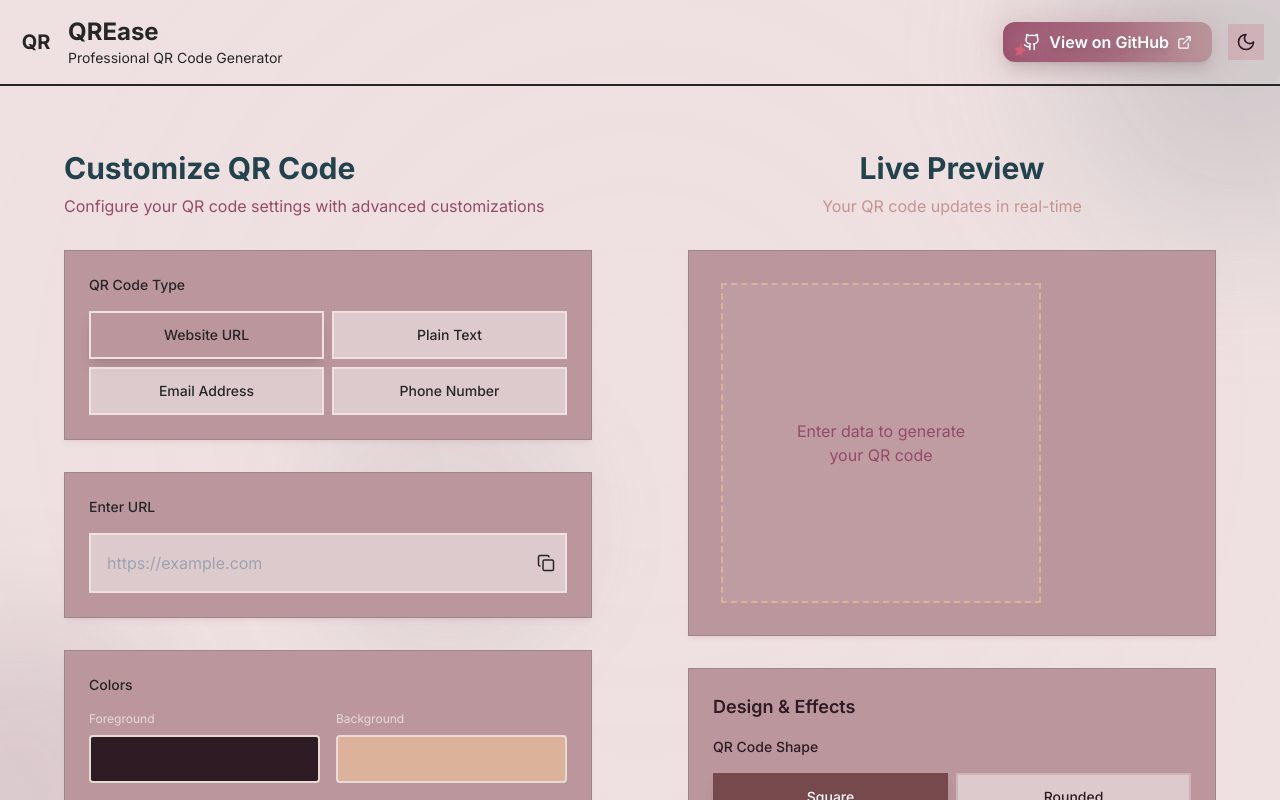
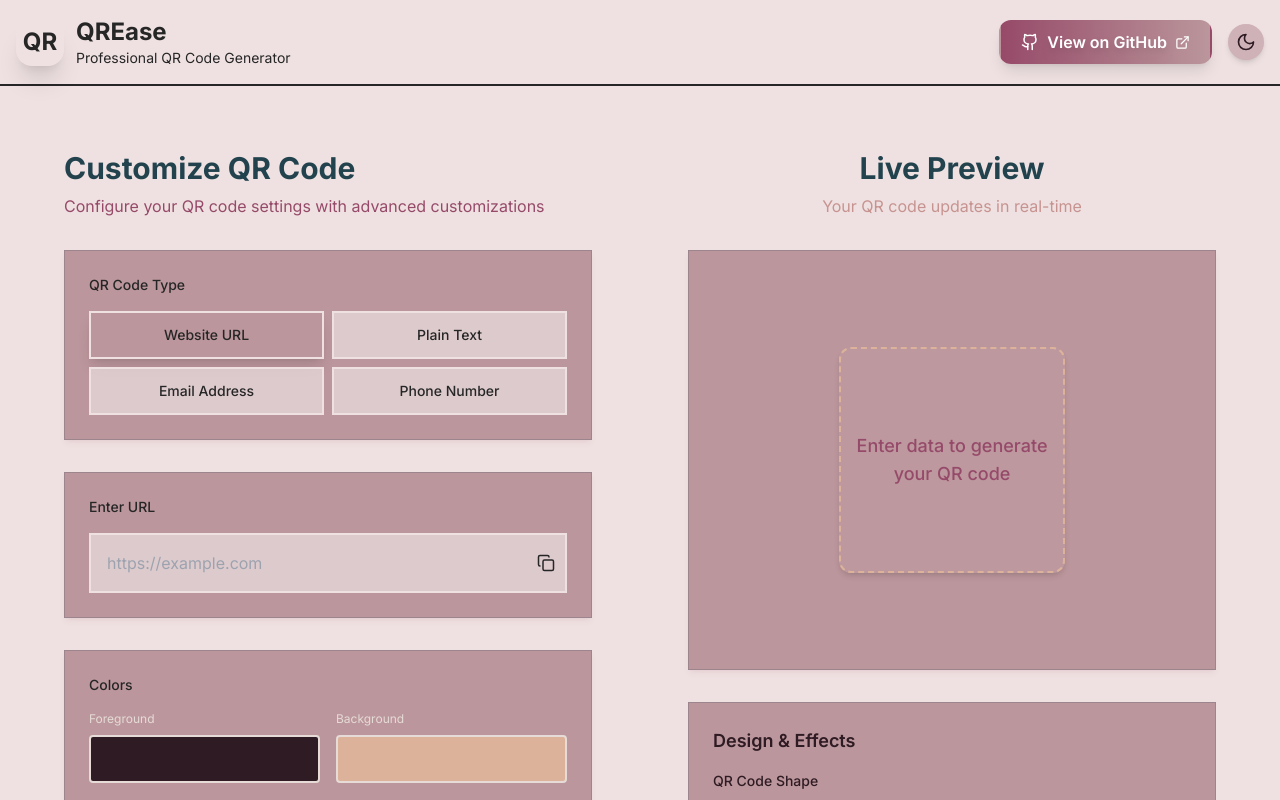
Before and after one commit to levelupsvr/QR-Ease, a React (Vite) app: page / in a window 1280 px wide. Shown: the top 800 px of the page. Built offline with nearby package versions, Linux system fonts and the light colour scheme.

Commit message:
more fixes and animations

```diff
--- a/src/components/BackgroundEffects.tsx
+++ b/src/components/BackgroundEffects.tsx
@@ -1,54 +1,3 @@
-import { motion } from 'framer-motion';
-
-const BackgroundEffects = () => {
-  return (
-    <div className="fixed inset-0 overflow-hidden pointer-events-none z-[-1]">
-      {/* Animated blobs */}
-      <motion.div
-        className="absolute -top-32 -right-32 w-96 h-96 bg-[radial-gradient(hsl(var(--muted)/0.2),hsl(var(--background)/0.2))] rounded-full blur-3xl"
-        animate={{
-          x: [0, 50, 0],
-          y: [0, -30, 0],
-          scale: [1, 1.1, 1],
-        }}
-        transition={{
-          duration: 20,
-          repeat: Infinity,
-          ease: "easeInOut"
-        }}
-      />
-
-      <motion.div
-        className="absolute -bottom-32 -left-32 w-80 h-80 bg-[radial-gradient(hsl(var(--primary)/0.15),hsl(var(--muted)/0.15))] rounded-full blur-3xl"
-        animate={{
-          x: [0, -40, 0],
-          y: [0, 40, 0],
-          scale: [1, 0.9, 1],
-        }}
-        transition={{
-          duration: 25,
-          repeat: Infinity,
-          ease: "easeInOut"
-        }}
-      />
-
-      <motion.div
-        className="absolute top-1/2 left-1/4 w-64 h-64 bg-[radial-gradient(hsl(var(--accent)/0.1),hsl(var(--muted)/0.1))] rounded-full blur-2xl"
-        animate={{
-          rotate: [0, 360],
-          scale: [1, 1.2, 1],
-        }}
-        transition={{
-          duration: 30,
-          repeat: Infinity,
-          ease: "linear"
-        }}
-      />
-
-      {/* Soft radial layer */}
-      <div className="absolute inset-0 bg-[radial-gradient(circle,transparent,hsl(var(--background)/0.05),transparent)] opacity-50" />
-    </div>
-  );
-};
+const BackgroundEffects = () => null;
 
 export default BackgroundEffects;
--- a/src/components/Footer.tsx
+++ b/src/components/Footer.tsx
@@ -7,14 +7,14 @@ const Footer = () => {
       initial={{ y: 50, opacity: 0 }}
       animate={{ y: 0, opacity: 1 }}
       transition={{ duration: 1, ease: 'easeOut' }}
-      className="relative mt-auto overflow-hidden bg-gradient-to-r from-[hsl(var(--background))] via-[hsl(var(--popover))] to-[hsl(var(--secondary))] border border-[hsl(var(--border))] text-muted dark:from-[#1a1a1a] dark:via-[#2a2a2a] dark:to-[#1a1a1a] py-10 px-6 border-t border-[#fddedf] dark:border-[#333]"
+      className="relative mt-auto overflow-hidden bg-gradient-to-r from-[hsl(var(--background))] via-[hsl(var(--popover))] to-[hsl(var(--secondary))] border border-[hsl(var(--border))] text-muted dark:from-accent dark:via-background dark:to-accent py-10 px-6 border-t border-[#fddedf] dark:border-[#333]"
     >
       {/* Animated Floating Circles */}
       <div className="absolute -top-10 left-0 w-full h-full pointer-events-none opacity-20">
         <motion.div
           animate={{ y: [0, -20, 0] }}
           transition={{ repeat: Infinity, duration: 6 }}
-          className="absolute w-40 h-40 bg-petal rounded-full blur-3xl left-10"
+          className="absolute w-40 h-40 bg-accent dark:bg-ring rounded-full blur-3xl left-10"
         />
         <motion.div
           animate={{ y: [0, -15, 0] }}
--- a/src/components/Header.tsx
+++ b/src/components/Header.tsx
@@ -5,19 +5,27 @@ import ThemeToggle from "./ThemeToggle";
 const Header = () => {
   return (
     <motion.header
-      initial={{ y: -20, opacity: 0 }}
+      initial={{ y: -32, opacity: 0 }}
       animate={{ y: 0, opacity: 1 }}
-      // Uses root variables for light mode; dark styles preserved
-      className="bg-[var(--background)] border-b-2 border-[var(--destructive)] p-4 dark:bg-raisin-black dark:border-rosy-brown"
+      transition={{ type: "spring", stiffness: 80, damping: 16 }}
+      className="bg-[var(--background)] border-b-2 border-[var(--destructive)] p-4 dark:bg-raisin-black dark:border-rosy-brown relative z-20"
     >
       <div className="max-w-7xl mx-auto flex items-center justify-between">
+        {/* Animated gradient logo */}
+        <div className="flex items-center gap-3">
           <motion.div
-          whileHover={{ scale: 1.05 }}
-          className="flex items-center gap-3"
+            initial={{ backgroundPosition: "0% 50%" }}
+            animate={{ backgroundPosition: "100% 50%" }}
+            transition={{
+              duration: 8,
+              repeat: Infinity,
+              repeatType: "reverse",
+              ease: "linear",
+            }}
+            className="w-12 h-12 rounded-2xl shadow-xl flex items-center justify-center font-extrabold text-2xl text-[var(--accent-foreground)] bg-gradient-to-br from-[var(--secondary)] via-[var(--primary)] to-[var(--destructive)] bg-[length:200%_200%]"
           >
-          <div className="w-10 h-10 bg-gradient-to-br from-[var(--secondary)] to-[var(--destructive)] flex items-center justify-center text-[var(--accent-foreground)] font-bold text-xl">
             QR
-          </div>
+          </motion.div>
           <div>
             <h1 className="text-2xl font-bold text-[var(--foreground)] dark:text-silver-pink">
               QREase
@@ -26,18 +34,15 @@ const Header = () => {
               Professional QR Code Generator
             </p>
           </div>
-        </motion.div>
+        </div>
 
         <div className="flex items-center gap-4 relative">
           <motion.a
             href="https://github.com/levelupsvr"
             target="_blank"
             rel="noopener noreferrer"
-            whileHover={{
-              scale: 1.07,
-              boxShadow: "0 4px 32px 0 rgba(216,96,114,0.18)",
-            }}
-            whileTap={{ scale: 0.96 }}
+            whileHover={{ scale: 1.04 }}
+            whileTap={{ scale: 0.97 }}
             className="
               relative flex items-center gap-2 px-5 py-2 rounded-xl
               bg-gradient-to-r from-primary to-accent text-primary-foreground
@@ -45,44 +50,24 @@ const Header = () => {
               focus:ring-2 focus:ring-accent
               transition-all duration-200 group
               dark:bg-gradient-to-r dark:from-destructive dark:to-border dark:text-[hsl(var(--muted-foreground))]
+              border-2 border-transparent
+              before:absolute before:inset-0 before:rounded-xl before:bg-gradient-to-r before:from-accent before:to-primary before:opacity-0 group-hover:before:opacity-100 before:transition-opacity before:duration-300 before:z-0
             "
             style={{ zIndex: 1 }}
           >
-            {/* Flowing Glow */}
-            <span
-              className="
-        absolute -inset-1 rounded-xl
-        bg-gradient-to-r from-accent/30 via-primary/20 to-accent/30
-        blur-lg opacity-70 group-hover:opacity-100 animate-glow pointer-events-none
-        dark:from-[hsl(var(--muted)/0.3)] dark:via-[hsl(var(--primary)/0.2)] dark:to-[hsl(var(--muted)/0.3)]
-      "
-            ></span>
-            {/* Sparkle SVG */}
-            <span className="absolute left-2 top-1/2 -translate-y-1/2 animate-sparkle pointer-events-none">
-              <svg width="18" height="18" viewBox="0 0 18 18" fill="none">
-                <g filter="url(#sparkle)">
-                  <path
-                    d="M9 2L10.09 6.26L14 7.27L10.91 9.74L12 14L9 11.27L6 14L7.09 9.74L4 7.27L7.91 6.26L9 2Z"
-                    fill="#D86072"
+            {/* Shimmer on hover */}
+            <span className="absolute left-0 top-0 w-full h-full rounded-xl pointer-events-none overflow-hidden z-0 group-hover:opacity-100 opacity-0 transition-opacity duration-300">
+              <motion.span
+                initial={{ x: "-100%" }}
+                animate={{ x: "100%" }}
+                transition={{
+                  duration: 1.2,
+                  repeat: Infinity,
+                  repeatType: "loop",
+                  ease: "linear",
+                }}
+                className="block h-full w-1/3 bg-gradient-to-r from-transparent via-white/40 to-transparent blur-sm"
               />
-                </g>
-                <defs>
-                  <filter
-                    id="sparkle"
-                    x="0"
-                    y="0"
-                    width="18"
-                    height="18"
-                    filterUnits="userSpaceOnUse"
-                  >
-                    <feGaussianBlur stdDeviation="0.5" result="blur" />
-                    <feMerge>
-                      <feMergeNode in="blur" />
-                      <feMergeNode in="SourceGraphic" />
-                    </feMerge>
-                  </filter>
-                </defs>
-              </svg>
             </span>
             <Github size={18} className="relative z-10" />
             <span className="hidden sm:inline drop-shadow-lg relative z-10">
--- a/src/components/QRPreviewEnhanced.tsx
+++ b/src/components/QRPreviewEnhanced.tsx
@@ -1,4 +1,3 @@
-
 import { motion } from 'framer-motion';
 import { useEffect, useRef, useState } from 'react';
 import QRCodeStyling from 'qr-code-styling';
@@ -132,23 +131,32 @@ const QRPreviewEnhanced = () => {
         </p>
       </div>
 
-      <GlassCard className="p-8 relative mb-8 ">
+      <GlassCard className="p-8 relative mb-8 flex items-center justify-center min-h-[420px]">
         <motion.div
           className="relative"
-          animate={isGenerating ? { scale: 0.95, opacity: 0.7 } : { scale: 1, opacity: 1 }}
-          transition={{ duration: 0.2 }}
+          initial={{ scale: 0.92, opacity: 0 }}
+          animate={{ scale: 1, opacity: 1 }}
+          transition={{ duration: 0.5, ease: "easeOut" }}
         >
           {!settings.data ? (
-            <div className="w-80 h-80 bg-silver-pink/20 dark:bg-raisin-black/20 flex items-center justify-center border-2 border-dashed border-tan dark:border-rosy-brown">
-              <p className="text-destructive dark:text-tan text-center">
+            <motion.div
+              whileHover={{ scale: 1.03, boxShadow: "0 8px 32px 0 rgba(216,96,114,0.10)" }}
+              className="w-full max-w-[340px] aspect-square bg-silver-pink/10 dark:bg-raisin-black/20 flex items-center justify-center border-2 border-dashed border-tan dark:border-rosy-brown rounded-xl shadow-md transition-all duration-300"
+            >
+              <motion.p
+                initial={{ opacity: 0, y: 10 }}
+                animate={{ opacity: 1, y: 0 }}
+                transition={{ delay: 0.2, duration: 0.5 }}
+                className="text-destructive dark:text-tan text-center text-lg font-medium px-4"
+              >
                 Enter data to generate<br />your QR code
-              </p>
-            </div>
+              </motion.p>
+            </motion.div>
           ) : (
             <div className="flex flex-col items-center">
               <div
                 ref={qrRef}
-                className="bg-white p-4 shadow-lg"
+                className="bg-white p-4 shadow-lg rounded-xl"
                 style={{
                   backgroundColor: settings.backgroundColor,
                   filter: settings.glowEffect ? `drop-shadow(0 0 20px ${settings.outlineColor})` : 'none'
@@ -163,7 +171,7 @@ const QRPreviewEnhanced = () => {
                     color: settings.labelColor,
                     fontSize: `${settings.labelSize}px`,
                     fontFamily: settings.labelFont === 'serif' ? 'serif' :
-                               settings.labelFont === 'mono' ? 'monospace' : 'Inter'
+                      settings.labelFont === 'mono' ? 'monospace' : 'Inter'
                   }}
                 >
                   {settings.labelText}
--- a/src/components/ThemeToggle.tsx
+++ b/src/components/ThemeToggle.tsx
@@ -1,6 +1,5 @@
-
 import { Moon, Sun } from 'lucide-react';
-import { motion } from 'framer-motion';
+import { motion, AnimatePresence } from 'framer-motion';
 import { useState, useEffect } from 'react';
 
 const ThemeToggle = () => {
@@ -25,11 +24,39 @@ const ThemeToggle = () => {
   return (
     <motion.button
       onClick={toggleTheme}
-      className="p-2 bg-silver-pink dark:bg-raisin-black text-raisin-black dark:text-silver-pink hover:bg-tan dark:hover:bg-tuscan-red transition-colors"
-      whileHover={{ scale: 1.05 }}
+      className="relative p-2 rounded-full bg-silver-pink dark:bg-raisin-black text-raisin-black dark:text-silver-pink shadow-md hover:shadow-lg transition-colors focus:outline-none"
+      whileHover={{ scale: 1.12, boxShadow: "0 0 0 6px rgba(216,96,114,0.15)" }}
       whileTap={{ scale: 0.95 }}
+      aria-label="Toggle theme"
     >
-      {isDark ? <Sun size={20} /> : <Moon size={20} />}
+      {/* Animated Glow Ring */}
+      <span className="absolute inset-0 rounded-full pointer-events-none animate-glowring" />
+      {/* Animated Icon Switch */}
+      <AnimatePresence mode="wait" initial={false}>
+        {isDark ? (
+          <motion.span
+            key="sun"
+            initial={{ rotate: -90, opacity: 0, scale: 0.7 }}
+            animate={{ rotate: 0, opacity: 1, scale: 1 }}
+            exit={{ rotate: 90, opacity: 0, scale: 0.7 }}
+            transition={{ type: "spring", stiffness: 300, damping: 20 }}
+            className="flex items-center justify-center"
+          >
+            <Sun size={20} />
+          </motion.span>
+        ) : (
+          <motion.span
+            key="moon"
+            initial={{ rotate: 90, opacity: 0, scale: 0.7 }}
+            animate={{ rotate: 0, opacity: 1, scale: 1 }}
+            exit={{ rotate: -90, opacity: 0, scale: 0.7 }}
+            transition={{ type: "spring", stiffness: 300, damping: 20 }}
+            className="flex items-center justify-center"
+          >
+            <Moon size={20} />
+          </motion.span>
+        )}
+      </AnimatePresence>
     </motion.button>
   );
 };
--- a/src/index.css
+++ b/src/index.css
@@ -205,3 +205,11 @@ input[type="file"] {
   50% { opacity: 1; filter: blur(16px);}
 }
 .animate-glow { animation: glow 2.5s infinite; }
+
+@keyframes glowring {
+  0%, 100% { box-shadow: 0 0 0 0 rgba(216,96,114,0.15); }
+  50% { box-shadow: 0 0 0 8px rgba(216,96,114,0.25); }
+}
+.animate-glowring {
+  animation: glowring 2s infinite;
+}
```
Also changed, not shown: src/components/DownloadPanel.tsx (+21 -3 lines). Lines whose indentation alone changed are shown as unchanged.
